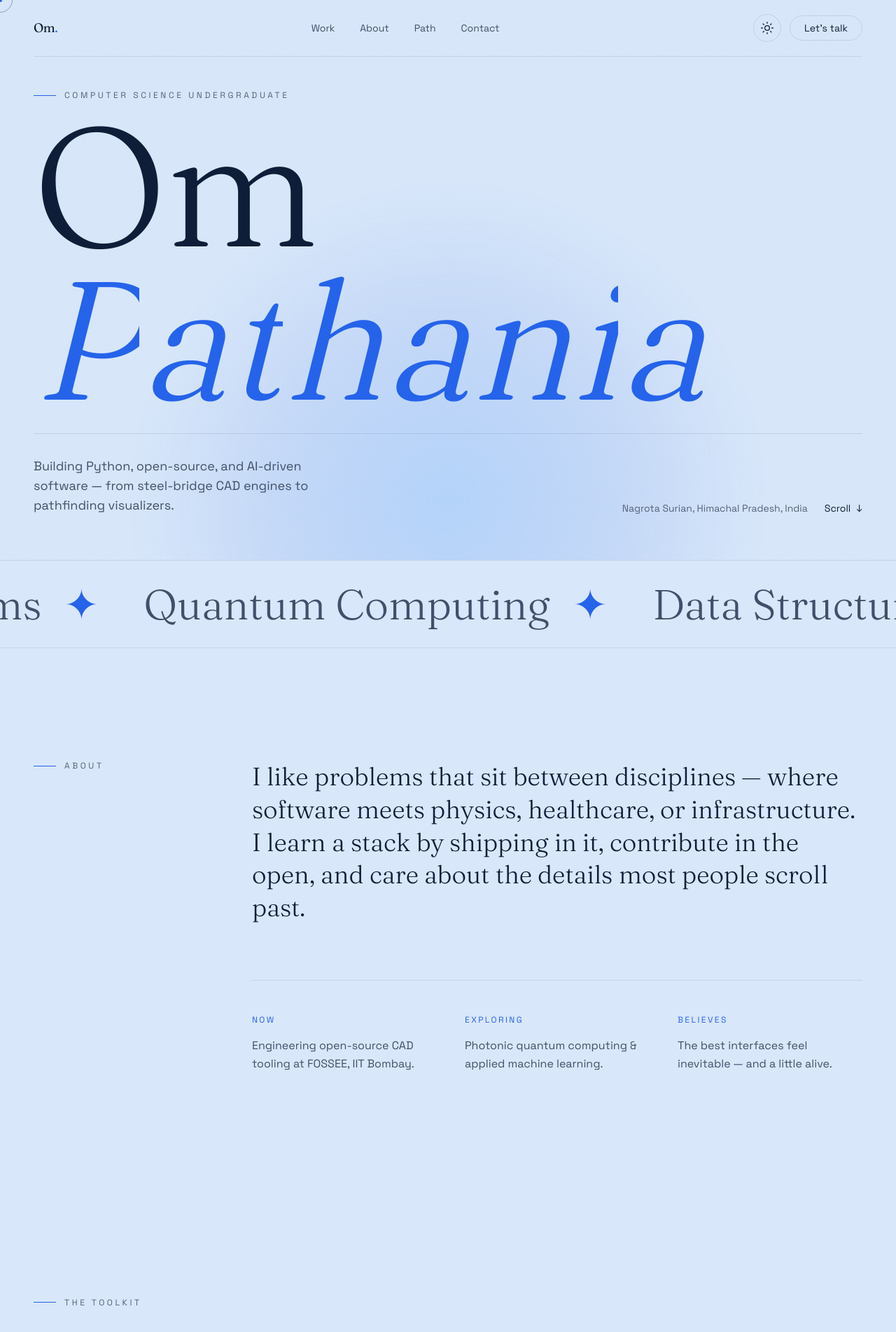
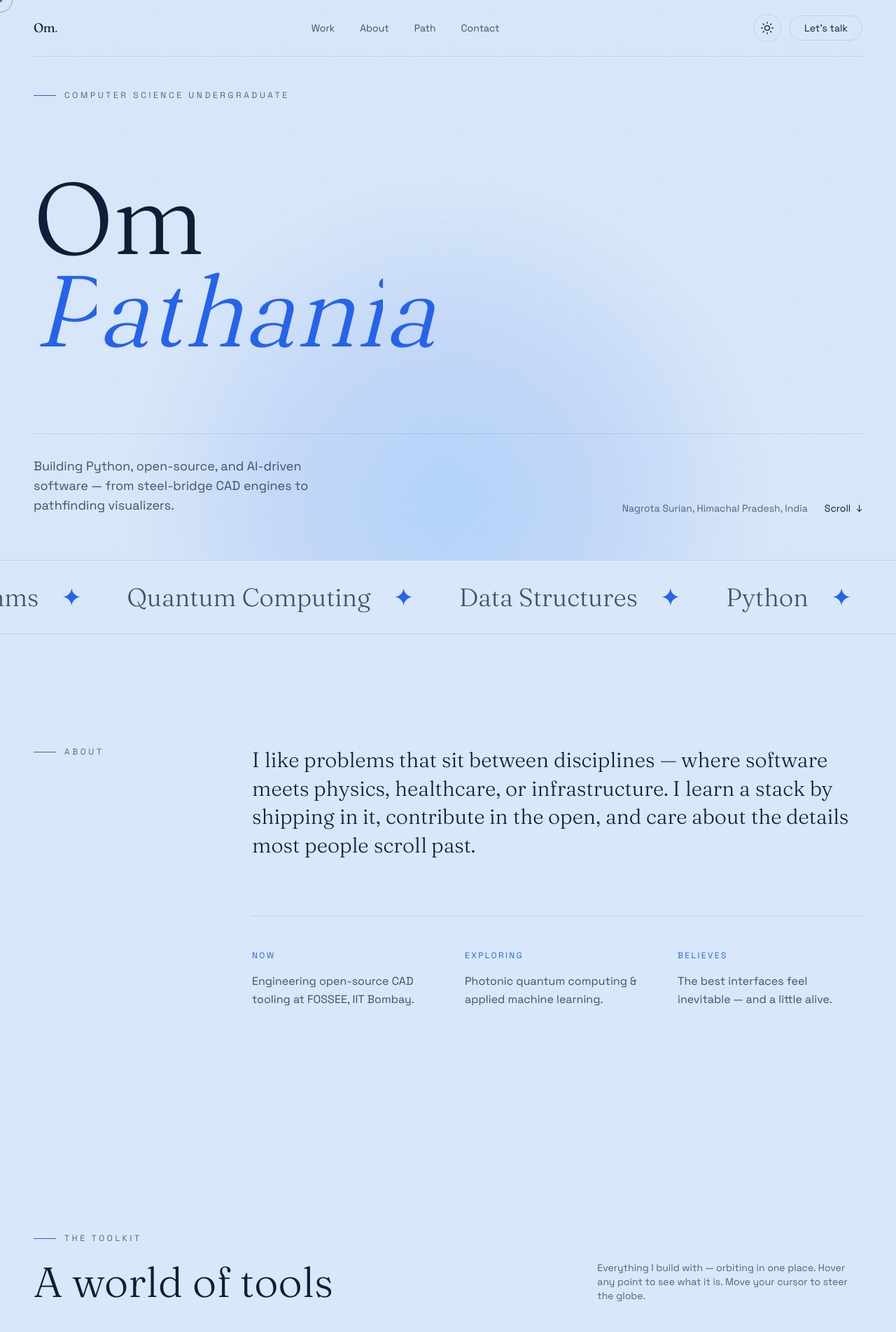
Before and after one commit to OmPathania21/Portfolio, a Next.js app: page / in a window 1280 px wide. Shown: the top 1903 px of the page at 70% size. Built offline with nearby package versions, Linux system fonts and the light colour scheme.

Commit message:
adjusted font

```diff
--- a/components/About.tsx
+++ b/components/About.tsx
@@ -26,7 +26,7 @@ export default function About() {
           <SplitReveal
             text={philosophy}
             as="p"
-            className="font-serif text-2xl font-light leading-[1.35] text-content md:text-4xl md:leading-[1.3]"
+            className="font-serif text-xl font-light leading-[1.4] text-content md:text-3xl md:leading-[1.35]"
             stagger={0.012}
           />
 
--- a/components/Contact.tsx
+++ b/components/Contact.tsx
@@ -28,12 +28,12 @@ export default function Contact() {
         <SplitReveal
           text="Let’s build something"
           as="h2"
-          className="font-serif text-[13vw] font-light leading-[0.9] tracking-tightest text-content md:text-[8vw]"
+          className="font-serif text-[9vw] font-light leading-[0.9] tracking-tightest text-content md:text-[5.5vw]"
         />
         <SplitReveal
           text="worth remembering."
           as="h2"
-          className="font-serif text-[13vw] font-light italic leading-[0.9] tracking-tightest text-accent md:text-[8vw]"
+          className="font-serif text-[9vw] font-light italic leading-[0.9] tracking-tightest text-accent md:text-[5.5vw]"
           delay={0.15}
         />
 
--- a/components/Hero.tsx
+++ b/components/Hero.tsx
@@ -87,10 +87,10 @@ export default function Hero() {
 
       <div className="container-editorial">
         <h1 className="hero-title font-serif font-light leading-[0.85] tracking-tightest text-content">
-          <span className="block overflow-hidden text-[22vw] md:text-[16vw] lg:text-[15rem]">
+          <span className="block overflow-hidden text-[15vw] md:text-[11vw] lg:text-[9rem]">
             {renderChars(line1)}
           </span>
-          <span className="block overflow-hidden text-[22vw] md:text-[16vw] lg:text-[15rem]">
+          <span className="block overflow-hidden text-[15vw] md:text-[11vw] lg:text-[9rem]">
             {renderChars(line2, true)}
           </span>
         </h1>
--- a/components/Marquee.tsx
+++ b/components/Marquee.tsx
@@ -51,7 +51,7 @@ export default function Marquee() {
         {row.map((t, i) => (
           <span
             key={i}
-            className="mx-8 flex items-center gap-8 font-serif text-4xl font-light text-content-soft md:text-6xl"
+            className="mx-8 flex items-center gap-8 font-serif text-2xl font-light text-content-soft md:text-4xl"
           >
             {t}
             <span className="text-accent">✦</span>
--- a/components/Path.tsx
+++ b/components/Path.tsx
@@ -15,7 +15,7 @@ export default function Path() {
         <SplitReveal
           text="Experience & education"
           as="h2"
-          className="mb-20 font-serif text-5xl font-light leading-[0.95] text-content md:text-8xl"
+          className="mb-20 font-serif text-4xl font-light leading-[0.95] text-content md:text-6xl"
         />
 
         {/* Experience */}
--- a/components/Preloader.tsx
+++ b/components/Preloader.tsx
@@ -62,14 +62,14 @@ export default function Preloader() {
       </div>
 
       <div className="overflow-hidden">
-        <div className="pl-word font-serif text-[15vw] font-light leading-none text-content md:text-[10vw]">
+        <div className="pl-word font-serif text-[11vw] font-light leading-none text-content md:text-[7vw]">
           Crafting
         </div>
       </div>
 
       <div className="flex items-end justify-between">
         <div className="overflow-hidden">
-          <div className="pl-word font-serif text-[15vw] font-light italic leading-none text-accent md:text-[10vw]">
+          <div className="pl-word font-serif text-[11vw] font-light italic leading-none text-accent md:text-[7vw]">
             software.
           </div>
         </div>
--- a/components/SkillGlobe.tsx
+++ b/components/SkillGlobe.tsx
@@ -146,7 +146,7 @@ export default function SkillGlobe() {
           <SplitReveal
             text="A world of tools"
             as="h2"
-            className="font-serif text-5xl font-light leading-none text-content md:text-8xl"
+            className="font-serif text-4xl font-light leading-none text-content md:text-6xl"
           />
         </div>
         <p className="font-sans text-sm text-content-dim md:col-span-4">
--- a/components/Work.tsx
+++ b/components/Work.tsx
@@ -50,7 +50,7 @@ function ProjectRow({
       </div>
 
       <div className="md:col-span-5">
-        <h3 className="font-serif text-3xl font-light leading-tight text-content transition-transform duration-500 group-hover:translate-x-3 md:text-5xl">
+        <h3 className="font-serif text-2xl font-light leading-tight text-content transition-transform duration-500 group-hover:translate-x-3 md:text-4xl">
           {title}
         </h3>
         <p className="mt-3 font-sans text-sm uppercase tracking-[0.2em] text-accent">
@@ -91,7 +91,7 @@ export default function Work() {
         <SplitReveal
           text="Selected Work"
           as="h2"
-          className="font-serif text-5xl font-light leading-none text-content md:text-8xl"
+          className="font-serif text-4xl font-light leading-none text-content md:text-6xl"
         />
         <p className="max-w-xs font-sans text-sm text-content-dim">
           A cross-section of research, product, and systems work — from quantum
```
